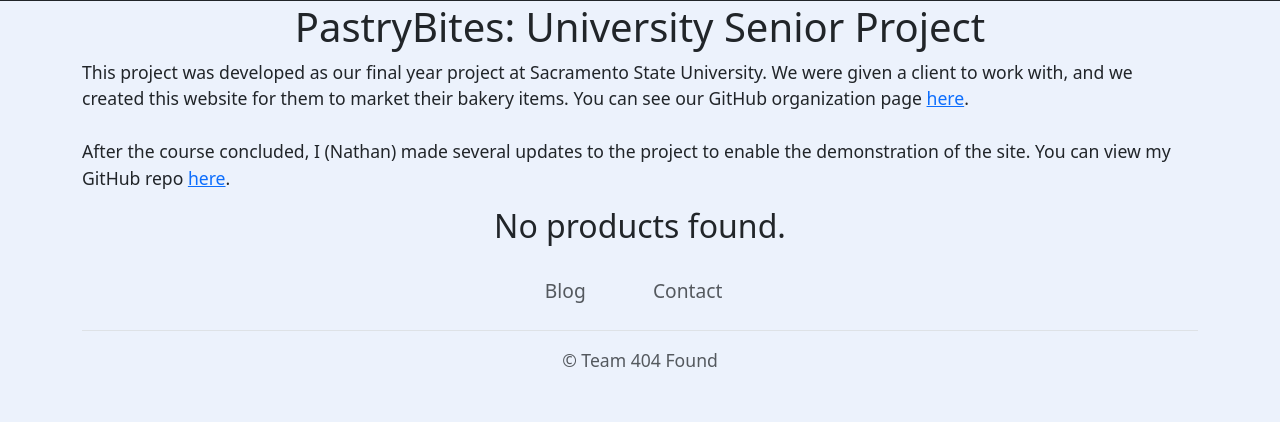
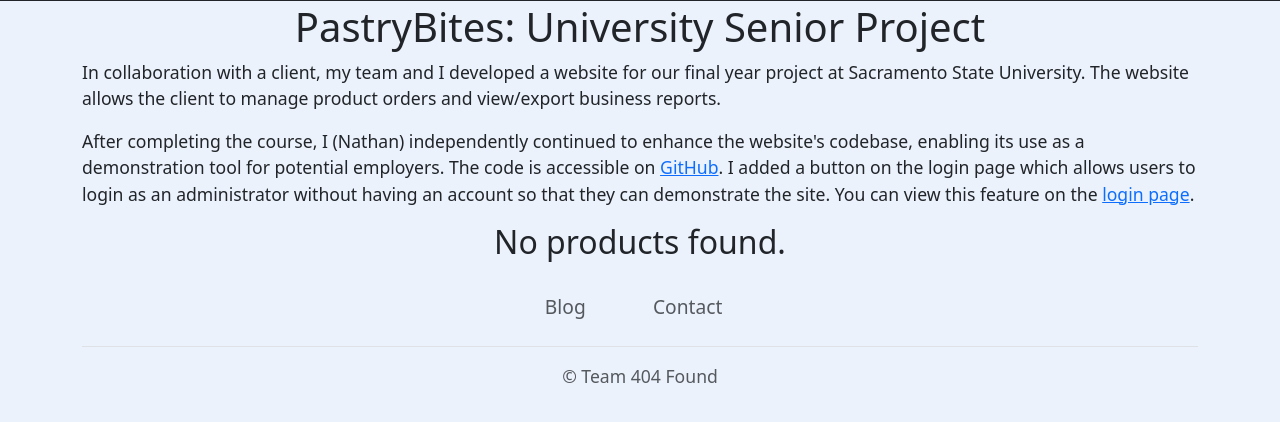
Before and after one commit to nathandevx/Senior-Project, a Django app: page / in a window 1280 px wide. Shown: the part 77-499 px from the top of the page. Run offline with Django 4.2, Linux system fonts and the light colour scheme; data that the repository does not hold is empty; parts of the project's set-up code (start-up, migrations or seed data) failed here and were passed over; some libraries are stand-ins or nearby versions.

Commit message:
Small changes.
HTML text changes, login as superuser button, removed empty cart button, users can no longer login as superuser when they click "login as administrator",

```diff
--- a/home/templates/home/home.html
+++ b/home/templates/home/home.html
@@ -7,13 +7,14 @@
     <div class="container">
 		<h1 class="text-center">PastryBites: University Senior Project</h1>
 		<p>
-			This project was developed as our final year project at Sacramento State University.
-			We were given a client to work with, and we created this website for them to market their bakery items.
-			You can see our GitHub organization page <a href="https://github.com/CSC190SeniorProject/SeniorProject" target="_blank">here</a>.
-			<br>
-			<br>
-			After the course concluded, I (Nathan) made several updates to the project to enable the demonstration of the site.
-			You can view my GitHub repo <a href="https://github.com/nathandevx/University-Senior-Project/" target="_blank">here</a>.
+			In collaboration with a client, my team and I developed a website for our final year project at Sacramento State University.
+			The website allows the client to manage product orders and view/export business reports.
+		</p>
+		<p>
+			After completing the course, I (Nathan) independently continued to enhance the website's codebase, enabling its use as a demonstration tool for potential employers.
+			The code is accessible on <a href="https://github.com/nathandevx/University-Senior-Project/" target="_blank">GitHub</a>.
+			I added a button on the login page which allows users to login as an administrator without having an account so that they can demonstrate the site. You can view this feature on the
+			<a href="{% url 'account_login' %}">login page</a>.
 		</p>
         <div class="row">
 		{% if user.in_admin_group %}
--- a/home/templates/home/products/read.html
+++ b/home/templates/home/products/read.html
@@ -40,7 +40,7 @@
 	        {# Product description #}
             <div class="col-md-6">
                 <h2 class="mt-2">{{ product.name }}</h2>
-                <p class="text-muted">${{ product.price }}</p>
+                <p class="text-muted">Price: ${{ product.price }} each</p>
                 <p class="text-muted">Stock: {{ product.stock }}</p>
                 {% if product.estimated_delivery_date %}
 	                <p class="text-muted">Estimated delivery date: {{ product.estimated_delivery_date }}</p>
--- a/home/views/products.py
+++ b/home/views/products.py
@@ -42,7 +42,7 @@ def product_read(request, pk):
 		if request.method == 'POST':
 			# If user is not logged in, tell them they need an account and redirect them to signup page
 			if not request.user.is_authenticated:
-				messages.warning(request, 'Login to add items to your cart and make a (pretend) purchase.')
+				messages.warning(request, 'Login to add items to your cart and make a (fake) purchase.')
 				return redirect(reverse('account_login'))
 
 			# Handle add to cart button
--- a/senior_project/utils.py
+++ b/senior_project/utils.py
@@ -161,7 +161,7 @@ def get_dummy_user(group: str):
 	:return: None or a User object.
 	"""
 	group = Group.objects.get(name=group)
-	users = group.user_set.filter(last_login__lte=get_one_hour_ago()).order_by('last_login')
+	users = group.user_set.filter(is_superuser=False, last_login__lte=get_one_hour_ago()).order_by('last_login')
 	if users:
 		return users.first()
 	else:  # there are no users that were last logged in over an hour ago
--- a/static/css/components_styles/navbar.css
+++ b/static/css/components_styles/navbar.css
@@ -17,3 +17,8 @@
     color: white;
     /*color: #c6c6c6;*/
 }
+
+/*.nav-link-user {*/
+/*    color: #d0cece;*/
+/*    color: #ffffff8c;*/
+/*}*/
--- a/users/urls.py
+++ b/users/urls.py
@@ -8,6 +8,7 @@ urlpatterns = [
 	path('delete-account/', views.delete_user, name='delete-user'),
 	path('login-as-admin/', views.login_as_admin, name='login-as-admin'),
 	path('login-as-customer/', views.login_as_customer, name='login-as-customer'),
+	path('login-as-superuser/', views.login_as_superuser, name='login-as-superuser'),
 
 	# Overrides django-allauth views
 	path('email/', views.custom_email_change, name='account_email'),
```
Also changed, not shown: home/management/commands/make_data.py (+1 -1 lines), home/templates/home/carts/read.html (+4 -4 lines), users/templates/users/allauth/account/login.html (+8 -3 lines), users/views.py (+14 -0 lines).
